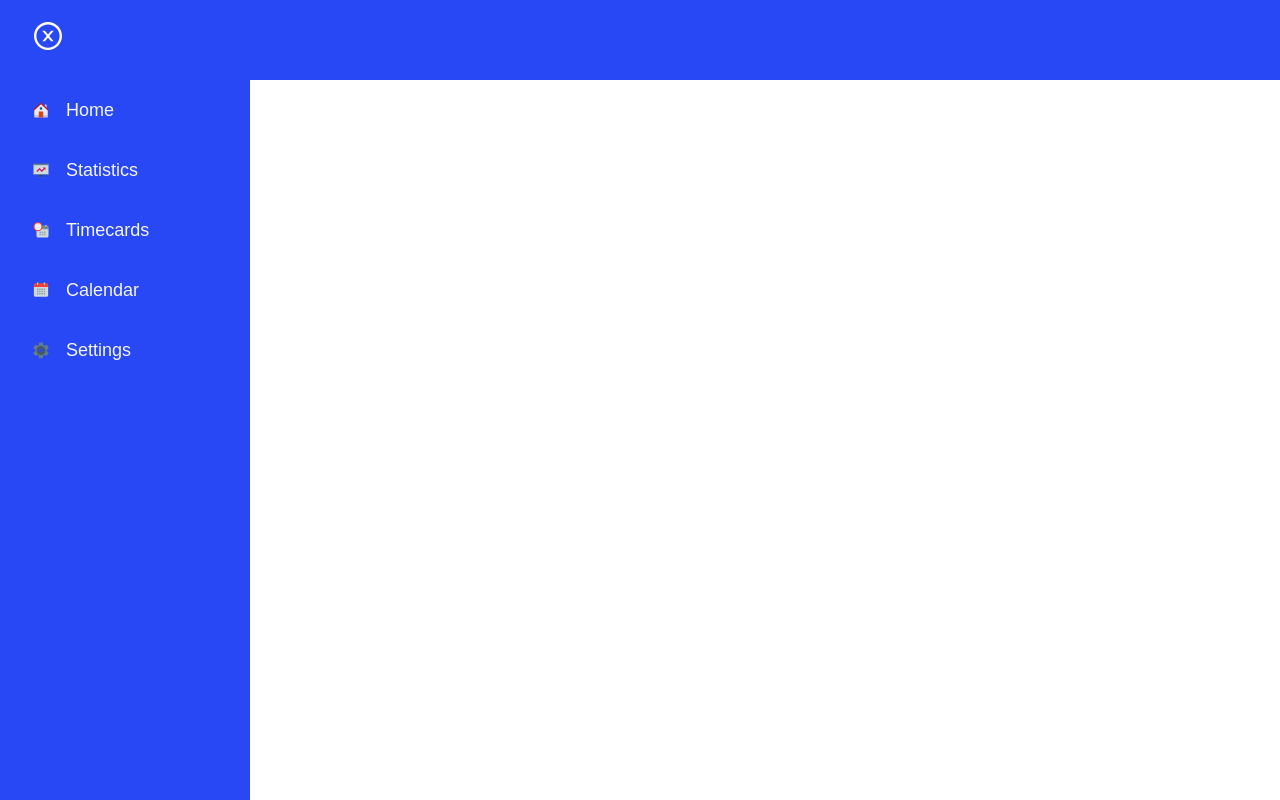
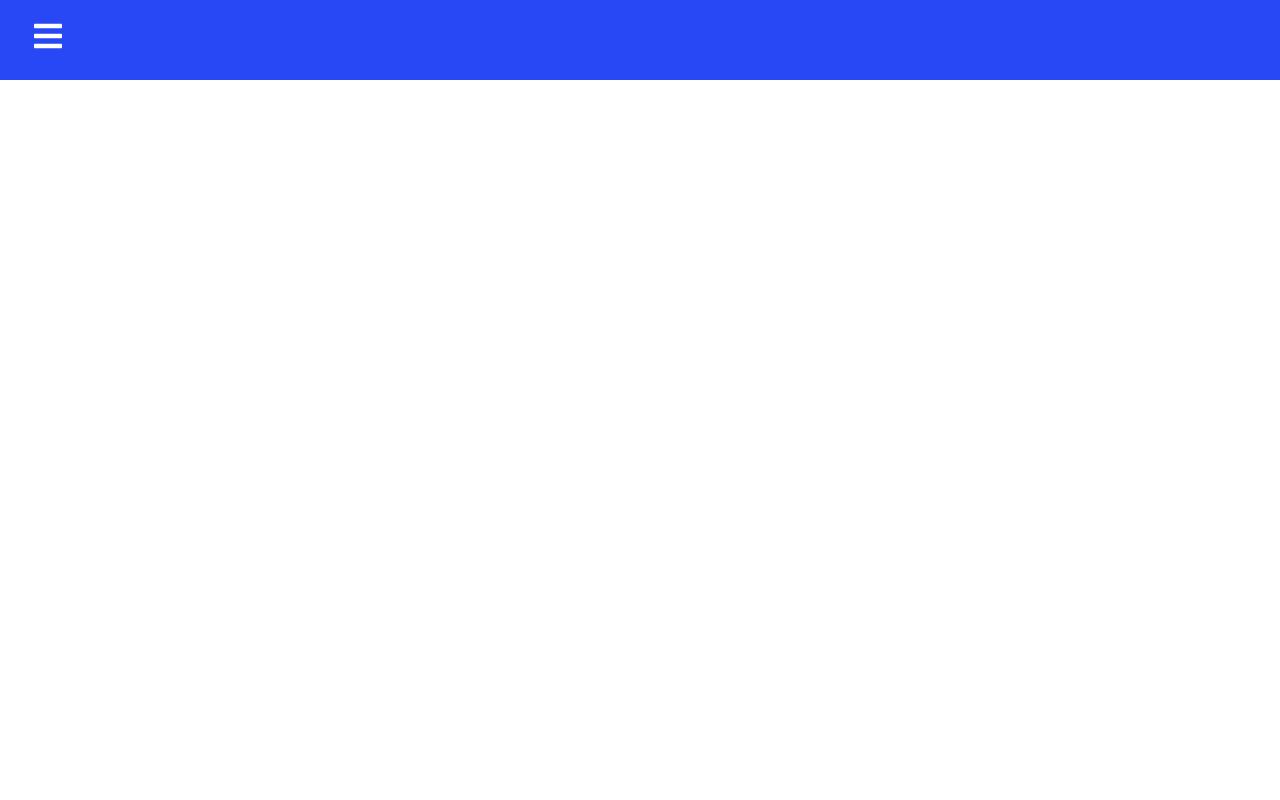
Before and after one commit to ReddPhoenix/react-sidebar-component-1, a React (Create React App) app: page / in a window 1280 px wide. Built offline with nearby package versions, Linux system fonts and the light colour scheme.

Commit message:
added show/hide functionality to navbar

```diff
--- a/src/Components/Navbar.css
+++ b/src/Components/Navbar.css
@@ -21,7 +21,7 @@
     justify-content: center;
     position: fixed;
     top: 0;
-    /* left: -100%; */
+    left: -100%;
     transition: 740ms;
 
 }
--- a/src/Components/Navbar.jsx
+++ b/src/Components/Navbar.jsx
@@ -4,6 +4,7 @@ import { Link } from 'react-router-dom';
 import * as FaIcons from 'react-icons/fa';
 import * as AiIcons from 'react-icons/ai';
 import { SidebarData } from './SidebarData';
+import {IconContext} from 'react-icons'
 
 function Navbar() {
     const [sidebar, setSidebar] = useState(false)
@@ -12,6 +13,7 @@ function Navbar() {
 
     return (
         <>
+            <IconContext.Provider value={{color: '#fff'}}>
             <div className='navbar'>
                 <Link to='#' className='menu-bars'>
                     <FaIcons.FaBars onClick={showSidebar}/>
@@ -19,7 +21,7 @@ function Navbar() {
 
             </div>
             <nav className={sidebar ? 'nav-menu active' : 'nav-menu'}>
-                <ul className='nav-menu-items'>
+                <ul className='nav-menu-items' onClick={showSidebar}>
                     <li className='navbar-toggle'>
                         <Link to='#' className='menu-bars'>
                             <AiIcons.AiOutlineCloseCircle />
@@ -37,6 +39,7 @@ function Navbar() {
                     })}
                 </ul>
             </nav>
+            </IconContext.Provider>
         </>
     )
 }
```
